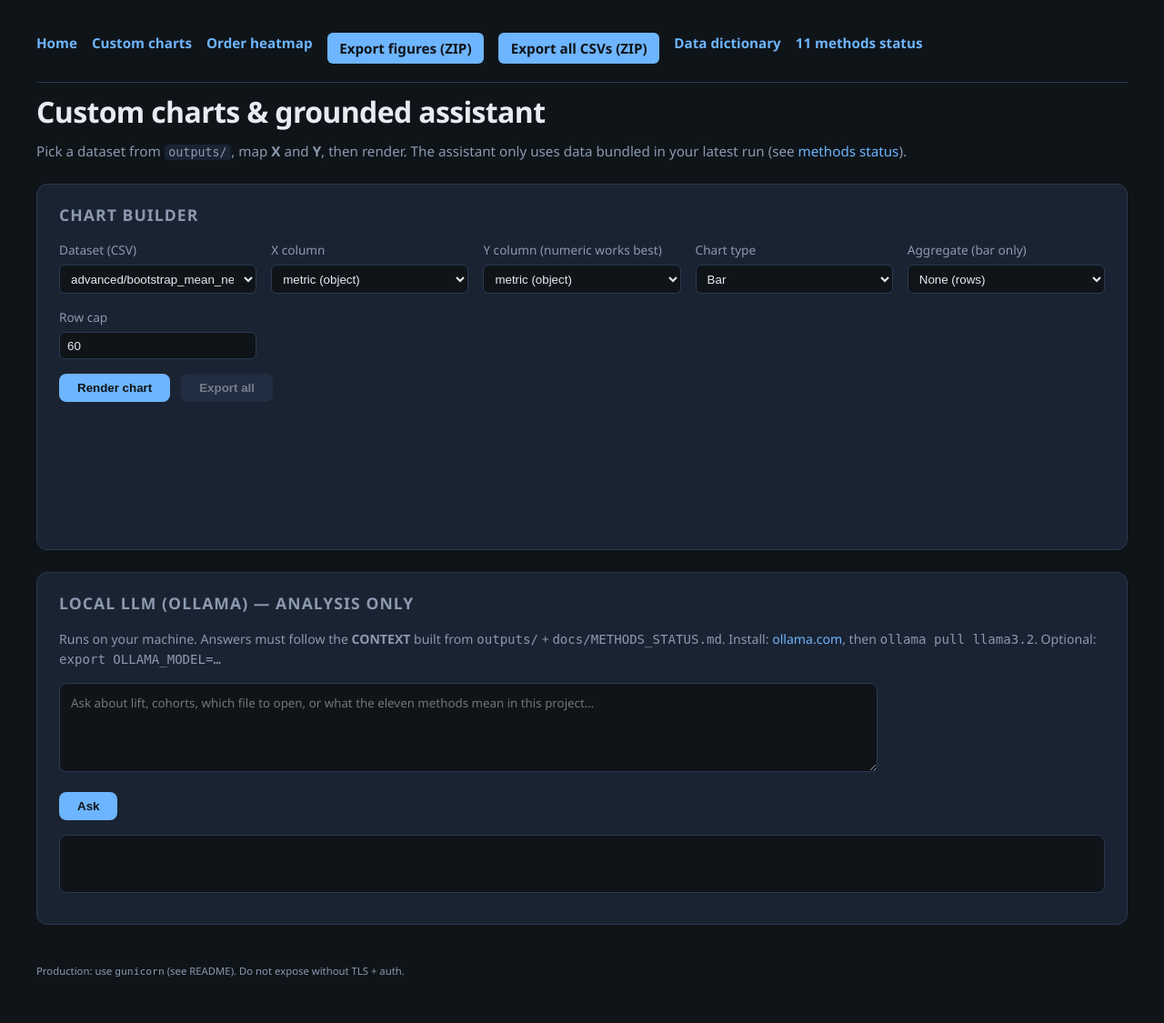
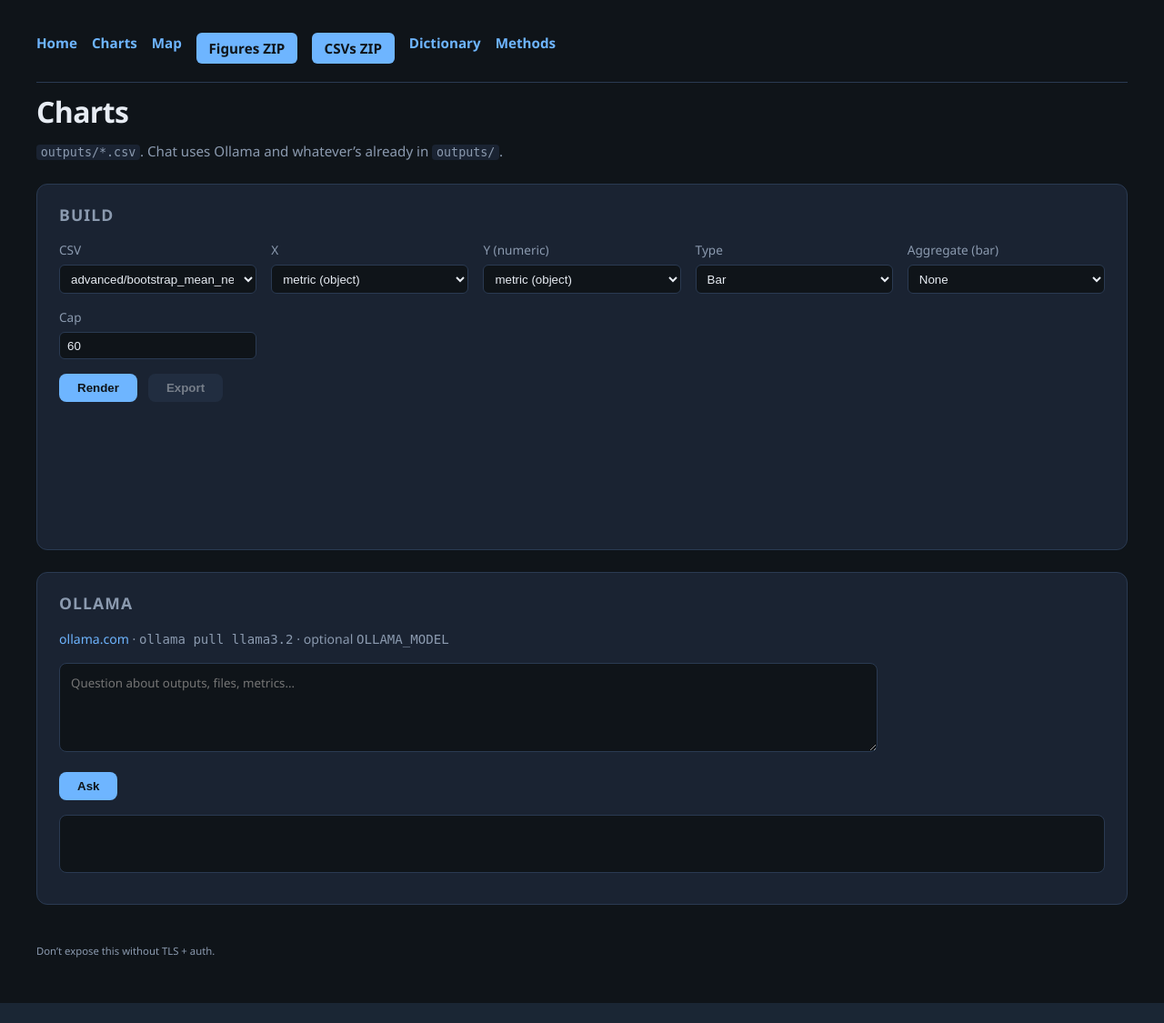
Before and after one commit to Andylol111/Data-analysis-legoat, a Flask app: page /dashboard in a window 1280 px wide. Shown: the whole page at 91% size. After the commit the page ends 1103 px from the top, so only its background shows below. Run offline with Flask 3, Linux system fonts and the light colour scheme.

Commit message:
fixed descriptors

```diff
--- a/webapp/app.py
+++ b/webapp/app.py
@@ -369,7 +369,7 @@ def api_chat():
             {
                 "reply": None,
                 "error": err,
-                "hint": "Install and run Ollama locally, then: ollama pull llama3.2  (set OLLAMA_MODEL if needed)",
+                "hint": "Start Ollama; try ollama pull llama3.2",
             }
         ), 503
     return jsonify({"reply": reply, "error": None})
--- a/webapp/static/dashboard.js
+++ b/webapp/static/dashboard.js
@@ -44,7 +44,7 @@ document.getElementById("btn-export-all").addEventListener("click", () => {
   const err = document.getElementById("chart-err");
   err.textContent = "";
   if (!lastExport || !chartInstance) {
-    err.textContent = "Render a chart first, then export.";
+    err.textContent = "Render a chart first.";
     return;
   }
   const base = `${sanitizeBase(lastExport.body.file)}_${Date.now()}`;
--- a/webapp/templates/base.html
+++ b/webapp/templates/base.html
@@ -10,12 +10,12 @@
 <body>
   <nav class="topnav">
     <a href="{{ url_for('index') }}">Home</a>
-    <a href="{{ url_for('dashboard') }}">Custom charts</a>
-    <a href="{{ url_for('order_heatmap_map') }}">Order heatmap</a>
-    <a href="{{ url_for('export_all_figures_zip') }}" class="nav-btn">Export figures (ZIP)</a>
-    <a href="{{ url_for('export_all_csvs_zip') }}" class="nav-btn">Export all CSVs (ZIP)</a>
-    <a href="{{ url_for('guide') }}">Data dictionary</a>
-    <a href="{{ url_for('methods') }}">11 methods status</a>
+    <a href="{{ url_for('dashboard') }}">Charts</a>
+    <a href="{{ url_for('order_heatmap_map') }}">Map</a>
+    <a href="{{ url_for('export_all_figures_zip') }}" class="nav-btn">Figures ZIP</a>
+    <a href="{{ url_for('export_all_csvs_zip') }}" class="nav-btn">CSVs ZIP</a>
+    <a href="{{ url_for('guide') }}">Dictionary</a>
+    <a href="{{ url_for('methods') }}">Methods</a>
   </nav>
   {% block body %}{% endblock %}
 </body>
--- a/webapp/templates/dashboard.html
+++ b/webapp/templates/dashboard.html
@@ -1,47 +1,47 @@
 {% extends "base.html" %}
-{% block title %}Custom charts & assistant{% endblock %}
+{% block title %}Charts — FireFly Farms{% endblock %}
 {% block head_extra %}
 <script src="https://cdn.jsdelivr.net/npm/chart.js@4.4.1/dist/chart.umd.min.js" crossorigin="anonymous"></script>
 {% endblock %}
 {% block body %}
 <header class="page-head">
-  <h1>Custom charts & grounded assistant</h1>
-  <p class="sub">Pick a dataset from <code>outputs/</code>, map <strong>X</strong> and <strong>Y</strong>, then render. The assistant only uses data bundled in your latest run (see <a href="{{ url_for('methods') }}">methods status</a>).</p>
+  <h1>Charts</h1>
+  <p class="sub"><code>outputs/*.csv</code>. Chat uses Ollama and whatever’s already in <code>outputs/</code>.</p>
 </header>
 
 <section class="card">
-  <h2>Chart builder</h2>
+  <h2>Build</h2>
   <div class="form-grid">
-    <label>Dataset (CSV)
+    <label>CSV
       <select id="ds-file"></select>
     </label>
-    <label>X column
+    <label>X
       <select id="ds-x"></select>
     </label>
-    <label>Y column (numeric works best)
+    <label>Y (numeric)
       <select id="ds-y"></select>
     </label>
-    <label>Chart type
+    <label>Type
       <select id="ds-chart">
         <option value="bar">Bar</option>
         <option value="line">Line</option>
         <option value="scatter">Scatter</option>
       </select>
     </label>
-    <label>Aggregate (bar only)
+    <label>Aggregate (bar)
       <select id="ds-agg">
-        <option value="none">None (rows)</option>
+        <option value="none">None</option>
         <option value="sum">Sum Y by X</option>
         <option value="mean">Mean Y by X</option>
       </select>
     </label>
-    <label>Row cap
+    <label>Cap
       <input type="number" id="ds-limit" value="60" min="5" max="500" />
     </label>
   </div>
   <p class="btn-row">
-    <button type="button" id="btn-render" class="btn">Render chart</button>
-    <button type="button" id="btn-export-all" class="btn btn-secondary" disabled title="PNG + CSV for the current chart">Export all</button>
+    <button type="button" id="btn-render" class="btn">Render</button>
+    <button type="button" id="btn-export-all" class="btn btn-secondary" disabled title="PNG + CSV">Export</button>
   </p>
   <p id="chart-err" class="err"></p>
   <div class="chart-box">
@@ -50,16 +50,16 @@
 </section>
 
 <section class="card">
-  <h2>Local LLM (Ollama) — analysis only</h2>
-  <p class="small">Runs on your machine. Answers must follow the <strong>CONTEXT</strong> built from <code>outputs/</code> + <code>docs/METHODS_STATUS.md</code>. Install: <a href="https://ollama.com" target="_blank" rel="noopener">ollama.com</a>, then <code>ollama pull llama3.2</code>. Optional: <code>export OLLAMA_MODEL=…</code></p>
-  <textarea id="chat-in" rows="4" placeholder="Ask about lift, cohorts, which file to open, or what the eleven methods mean in this project…"></textarea>
+  <h2>Ollama</h2>
+  <p class="small"><a href="https://ollama.com" target="_blank" rel="noopener">ollama.com</a> · <code>ollama pull llama3.2</code> · optional <code>OLLAMA_MODEL</code></p>
+  <textarea id="chat-in" rows="4" placeholder="Question about outputs, files, metrics…"></textarea>
   <p><button type="button" id="btn-chat" class="btn">Ask</button></p>
   <p id="chat-err" class="err"></p>
   <pre id="chat-out" class="chat-out"></pre>
 </section>
 
 <footer>
-  <small>Production: use <code>gunicorn</code> (see README). Do not expose without TLS + auth.</small>
+  <small>Don’t expose this without TLS + auth.</small>
 </footer>
 <script src="{{ url_for('static', filename='dashboard.js') }}"></script>
 {% endblock %}
```
Also changed, not shown: webapp/static/map_heatmap.js (+2 -7 lines), webapp/templates/index.html (+10 -22 lines), webapp/templates/map_heatmap.html (+12 -17 lines).
